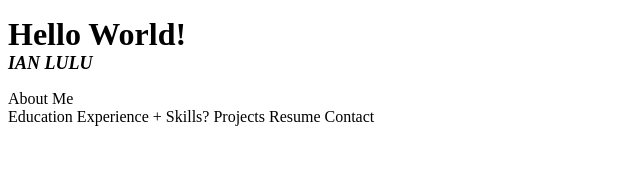
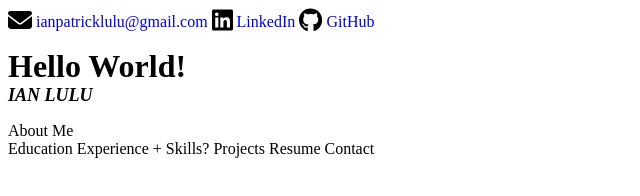
Before and after one commit to IanLulu/ianlulu.github.io, a plain HTML site: page index.html in a window 1280 px wide. Shown: the whole page, without its empty margins (0-640 px from the left). Drawn offline with Linux system fonts and the light colour scheme.

Commit message:
added social/contact links and css stylesheet

```diff
--- a/index.html
+++ b/index.html
@@ -1,20 +1,53 @@
 <!DOCTYPE html>
 <html lang ="en">
     <head>
-        <meta charset="utf-8" />
+        <meta charset="UTF-8" />
+        <meta name="viewport" content="width=device-width, initial-scale=1.0" />
+        <meta name="author" content="Ian Patrick Amal Lulu">
+        <meta name="description" content="portfolio website">
         <title>Ian Lulu</title>
-        <meta name="viewport" content="width=device-width" />
+        <link rel="stylesheet" href="/main.css" type="text/css" media="all">
+        <!-- material icons
+        <link href="https://fonts.googleapis.com/css2?family=Material+Symbols+Outlined" rel="stylesheet" /> -->
         <link rel="shortcut icon" href="/favicon.ico" type="image/x-icon">
         <link rel="icon" href="/favicon.ico" type="image/x-icon">
-        <style>
-
-        </style>
+        <!-- source: https://stackoverflow.com/questions/48956465/favicon-standard-2023-svg-ico-png-and-dimensions#:~:text=The%20standard%20favicon%20size%20in,not%20supported%20by%20all%20browsers.
+        <link rel="icon" type="image/png" sizes="32x32" href="/icons/favicon-32x32.png">
+        <link rel="icon" type="image/png" sizes="16x16" href="/icons/favicon-16x16.png">
+        <link rel="shortcut icon" href="/icons/favicon.ico">
+        -->
     </head>
     <body>
         <!--
             UNDER CONSTRUCTION: START!
             to implement: svg favicon for all device types
         -->
+        <div class="socials">
+            <span class="links">
+                <a class="linkl" href="mailto:ianpatricklulu@gmail.com">
+                    <svg class="logo" xmlns="http://www.w3.org/2000/svg" height="1.5em" viewBox="0 0 512 512">
+                        <!--! Font Awesome Free 6.4.2 by @fontawesome - https://fontawesome.com License - https://fontawesome.com/license (Commercial License) Copyright 2023 Fonticons, Inc. -->
+                        <path d="M48 64C21.5 64 0 85.5 0 112c0 15.1 7.1 29.3 19.2 38.4L236.8 313.6c11.4 8.5 27 8.5 38.4 0L492.8 150.4c12.1-9.1 19.2-23.3 19.2-38.4c0-26.5-21.5-48-48-48H48zM0 176V384c0 35.3 28.7 64 64 64H448c35.3 0 64-28.7 64-64V176L294.4 339.2c-22.8 17.1-54 17.1-76.8 0L0 176z"/>
+                    </svg>
+                    ianpatricklulu@gmail.com
+                </a>
+                <a class="linkl" href="https://www.linkedin.com/in/ianlulu/" rel="noopener" target="_blank">
+                    <svg class="logo" xmlns="http://www.w3.org/2000/svg" height="1.5em" viewBox="0 0 448 512">
+                        <!--! Font Awesome Free 6.4.2 by @fontawesome - https://fontawesome.com License - https://fontawesome.com/license (Commercial License) Copyright 2023 Fonticons, Inc. -->
+                        <path d="M416 32H31.9C14.3 32 0 46.5 0 64.3v383.4C0 465.5 14.3 480 31.9 480H416c17.6 0 32-14.5 32-32.3V64.3c0-17.8-14.4-32.3-32-32.3zM135.4 416H69V202.2h66.5V416zm-33.2-243c-21.3 0-38.5-17.3-38.5-38.5S80.9 96 102.2 96c21.2 0 38.5 17.3 38.5 38.5 0 21.3-17.2 38.5-38.5 38.5zm282.1 243h-66.4V312c0-24.8-.5-56.7-34.5-56.7-34.6 0-39.9 27-39.9 54.9V416h-66.4V202.2h63.7v29.2h.9c8.9-16.8 30.6-34.5 62.9-34.5 67.2 0 79.7 44.3 79.7 101.9V416z"/>
+                    </svg>
+                    LinkedIn
+                </a>
+                <!-- -->
+                <a class="linkl" href="https://github.com/IanLulu" rel="noopener" target="_blank">
+                    <svg class="logo" xmlns="http://www.w3.org/2000/svg" height="1.5em" viewBox="0 0 496 512">
+                        <!--! Font Awesome Free 6.4.2 by @fontawesome - https://fontawesome.com License - https://fontawesome.com/license (Commercial License) Copyright 2023 Fonticons, Inc. -->
+                        <path d="M165.9 397.4c0 2-2.3 3.6-5.2 3.6-3.3.3-5.6-1.3-5.6-3.6 0-2 2.3-3.6 5.2-3.6 3-.3 5.6 1.3 5.6 3.6zm-31.1-4.5c-.7 2 1.3 4.3 4.3 4.9 2.6 1 5.6 0 6.2-2s-1.3-4.3-4.3-5.2c-2.6-.7-5.5.3-6.2 2.3zm44.2-1.7c-2.9.7-4.9 2.6-4.6 4.9.3 2 2.9 3.3 5.9 2.6 2.9-.7 4.9-2.6 4.6-4.6-.3-1.9-3-3.2-5.9-2.9zM244.8 8C106.1 8 0 113.3 0 252c0 110.9 69.8 205.8 169.5 239.2 12.8 2.3 17.3-5.6 17.3-12.1 0-6.2-.3-40.4-.3-61.4 0 0-70 15-84.7-29.8 0 0-11.4-29.1-27.8-36.6 0 0-22.9-15.7 1.6-15.4 0 0 24.9 2 38.6 25.8 21.9 38.6 58.6 27.5 72.9 20.9 2.3-16 8.8-27.1 16-33.7-55.9-6.2-112.3-14.3-112.3-110.5 0-27.5 7.6-41.3 23.6-58.9-2.6-6.5-11.1-33.3 2.6-67.9 20.9-6.5 69 27 69 27 20-5.6 41.5-8.5 62.8-8.5s42.8 2.9 62.8 8.5c0 0 48.1-33.6 69-27 13.7 34.7 5.2 61.4 2.6 67.9 16 17.7 25.8 31.5 25.8 58.9 0 96.5-58.9 104.2-114.8 110.5 9.2 7.9 17 22.9 17 46.4 0 33.7-.3 75.4-.3 83.6 0 6.5 4.6 14.4 17.3 12.1C428.2 457.8 496 362.9 496 252 496 113.3 383.5 8 244.8 8zM97.2 352.9c-1.3 1-1 3.3.7 5.2 1.6 1.6 3.9 2.3 5.2 1 1.3-1 1-3.3-.7-5.2-1.6-1.6-3.9-2.3-5.2-1zm-10.8-8.1c-.7 1.3.3 2.9 2.3 3.9 1.6 1 3.6.7 4.3-.7.7-1.3-.3-2.9-2.3-3.9-2-.6-3.6-.3-4.3.7zm32.4 35.6c-1.6 1.3-1 4.3 1.3 6.2 2.3 2.3 5.2 2.6 6.5 1 1.3-1.3.7-4.3-1.3-6.2-2.2-2.3-5.2-2.6-6.5-1zm-11.4-14.7c-1.6 1-1.6 3.6 0 5.9 1.6 2.3 4.3 3.3 5.6 2.3 1.6-1.3 1.6-3.9 0-6.2-1.4-2.3-4-3.3-5.6-2z"/>
+                    </svg>
+                    GitHub
+                </a>
+            </span>
+        </div>
         <p>
             <font size = "6"><b>Hello World!</b></font><br>
             <font size = "4"><i><b>IAN LULU</b></i></font>
--- /dev/null
+++ b/main.css
@@ -0,0 +1,12 @@
+/*
+ * css for index.html
+ */
+
+ .linkl {
+    text-decoration: none;
+    /* vertical-align: middle; */
+ }
+
+ .logo {
+    vertical-align: -5px;
+ }
```
